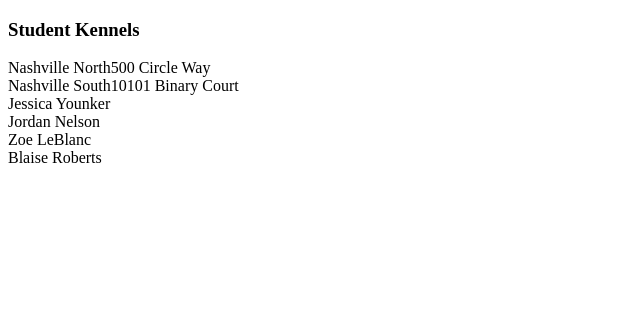
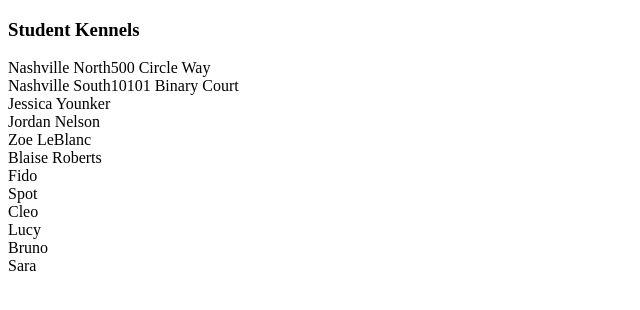
Before and after one commit to bestyoucanbe/ReactKennelPractice, a React (Create React App) app: page /animals in a window 1280 px wide. Shown: the top 310 px of the page, without its empty margins (0-640 px from the left). Built offline with nearby package versions, Linux system fonts and the light colour scheme.

Commit message:
Displaying animals presented as an array within the code

```diff
--- a/src/components/Kennel.js
+++ b/src/components/Kennel.js
@@ -1,7 +1,14 @@
+// Practice Exercise - Displaying Animals
+// Now that you are passing state from the Kennel to the EmployeeList and LocationList, you're going to list animals now.
+
+// Create a new array in state in the Kennel component named animals. It will look just like the locations and employees arrays in state. Make sure each animal has an id property.
+// Create an AnimalList component for displaying animals.
+// Update Kennel to pass its animals state to AnimalList and use the appropriate key on this.props to display all animal names.
 
 import React, { Component } from 'react'
-import EmployeeList from "./employee/EmployeeList"  // Import EmployeeList component
+import EmployeeList from "./employee/EmployeeList"
 import LocationList from "./location/LocationList"
+import AnimalList from "./animal/AnimalList"
 import "./Kennel.css"
 
 export default class Kennel extends Component {
@@ -18,9 +25,19 @@
     { id: 2, name: "Nashville South", address: "10101 Binary Court" }
 ]
 
+animalsFromAPI = [
+    { id: 1, name: "Fido" },
+    { id: 2, name: "Spot" },
+    { id: 3, name: "Cleo" },
+    { id: 4, name: "Lucy" },
+    { id: 5, name: "Bruno"},
+    { id: 6, name: "Sara"}
+]
+
 state = {
     employees: this.employeesFromAPI,
-    locations: this.locationsFromAPI
+    locations: this.locationsFromAPI,
+    animals: this.animalsFromAPI
 }
 
     render() {
@@ -29,6 +46,7 @@
                 <h3>Student Kennels</h3>
                 <LocationList locations={this.state.locations} />
                 <EmployeeList employees={this.state.employees} />
+                <AnimalList animals={this.state.animals} />
             </div>
         )
     }
--- /dev/null
+++ b/src/components/animal/AnimalList.js
@@ -0,0 +1,18 @@
+import React, { Component } from 'react'
+
+
+export default class AnimalList extends Component {
+    render() {
+        return (
+            <section className="animals">
+            {
+                this.props.animals.map(animal =>
+                    <div key={animal.id}>
+                        {animal.name}
+                    </div>
+                )
+            }
+            </section>
+        )
+    }
+}
--- a/src/components/location/LocationList.js
+++ b/src/components/location/LocationList.js
@@ -1,5 +1,3 @@
-//Instructions--Practice Exercise - Displaying Locations
-// Update your application so that the array of locations is passed from the Kennel state to the props of LocationList. Then use the map() method to display all location names.
 
 import React, { Component } from 'react'
 
```
